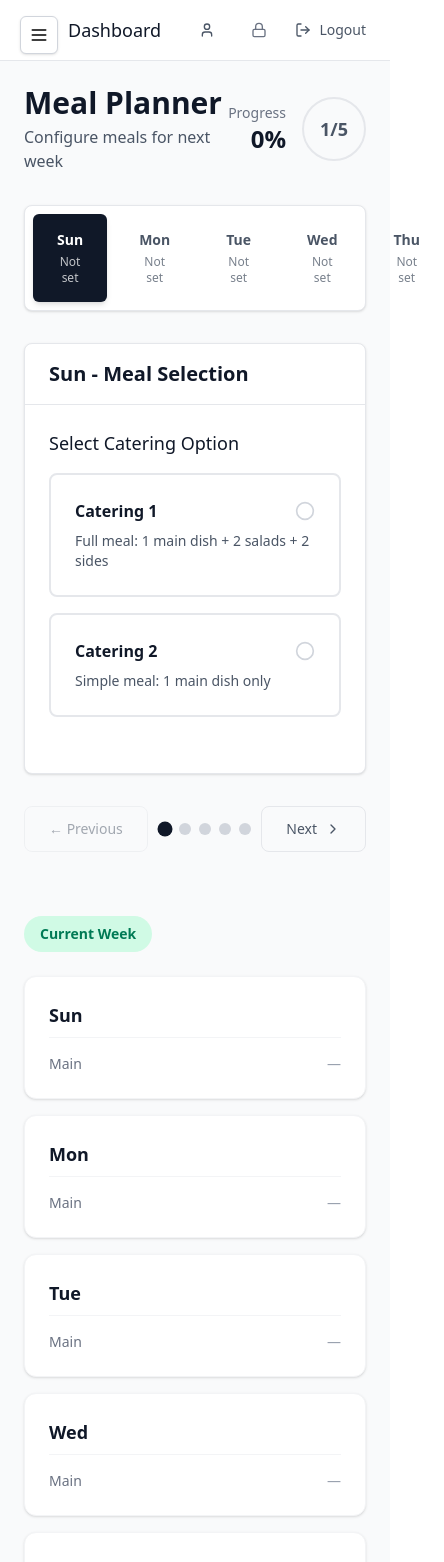
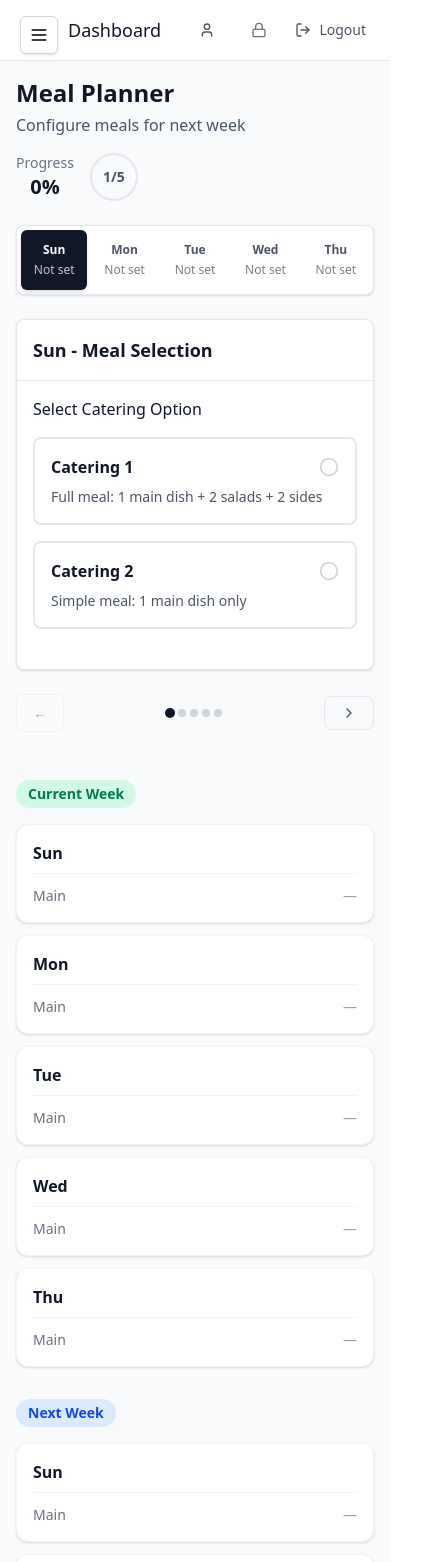
Before and after one commit to helpdeskMegastoreAfek/PortalAppMS, a React (Vite) app in the folder my-app/: page /meal in a window 390 px wide. Shown: the top 1562 px of the page, 444 px wide, since content can reach past the window. Built offline with nearby package versions, Linux system fonts and the light colour scheme.

Commit message:
bug fix in  meal ordering and add admin meal page

```diff
--- a/my-app/src/apps/MealOrdering.jsx
+++ b/my-app/src/apps/MealOrdering.jsx
@@ -1,7 +1,6 @@
 "use client";
-
 import { useState, useEffect } from "react";
-import { Check, ChevronRight, Circle } from "lucide-react";
+import { Check, ChevronRight, Circle, Menu, X } from "lucide-react";
 import Header from "../components/Header";
 import Sidebar from "../components/Sidebar";
 import toast, { Toaster } from "react-hot-toast";
@@ -33,26 +32,6 @@ function getWeekId(date = new Date()) {
   return `${d.getFullYear()}-W${week}`;
 }
 
-// Toast notification component
-const Toast = ({ message, type, onClose }) => (
-  <div
-    className={`fixed top-4 right-4 z-50 p-4 rounded-lg shadow-lg ${
-      type === "success"
-        ? "bg-green-500 text-white"
-        : type === "error"
-        ? "bg-red-500 text-white"
-        : "bg-blue-500 text-white"
-    }`}
-  >
-    <div className="flex items-center justify-between">
-      <span>{message}</span>
-      <button onClick={onClose} className="ml-4 text-white hover:text-gray-200">
-        ×
-      </button>
-    </div>
-  </div>
-);
-
 export default function MealOrderingForm() {
   const [meals, setMeals] = useState(
     days.map((day) => ({
@@ -80,6 +59,7 @@ export default function MealOrderingForm() {
 
   const user = JSON.parse(localStorage.getItem("user"));
   const userId = user?._id;
+
   const handleChange = (day, field, value) => {
     if (!allowEdit) return;
 
@@ -161,12 +141,12 @@ export default function MealOrderingForm() {
           meals.map((meal) => [meal.day, { ...meal, week: nextWeekId }])
         ),
       }));
+      setShow(false);
     } catch (err) {
       toast.error("Server error: " + err.message);
     }
   };
 
-  //   console.log("userId:", userId);
   useEffect(() => {
     const userObj = JSON.parse(localStorage.getItem("user"));
     const userId = userObj?._id;
@@ -176,12 +156,10 @@ export default function MealOrderingForm() {
       try {
         const res = await fetch(`http://localhost:5000/api/meals/${userId}`);
         const data = await res.json();
-
         const structured = {};
 
         data.forEach((entry) => {
           const weekId = entry.week || entry.weekId;
-
           if (entry.meals && Array.isArray(entry.meals)) {
             entry.meals.forEach((meal) => {
               if (!structured[weekId]) structured[weekId] = {};
@@ -202,72 +180,55 @@ export default function MealOrderingForm() {
     fetchOrders();
   }, []);
 
-  if (!show)
-    return (
-      <div className="min-h-screen bg-gray-50 flex items-center justify-center">
-        <div className="bg-white border border-gray-200 p-8 max-w-sm text-center rounded-lg shadow-sm">
-          <div className="w-12 h-12 bg-green-500 rounded-full flex items-center justify-center mx-auto mb-4">
-            <Check className="w-6 h-6 text-white" />
-          </div>
-          <h2 className="text-xl font-medium text-gray-900 mb-2">Complete</h2>
-          <p className="text-gray-600 mb-6">Weekly meal plan submitted</p>
-          <button
-            onClick={() => setShow(true)}
-            className="w-full py-2 bg-gray-900 text-white text-sm hover:bg-gray-800 transition-colors rounded"
-          >
-            New Plan
-          </button>
-        </div>
-      </div>
-    );
-
   return (
     <div className="min-h-screen bg-gray-50">
       <Header user={user} />
       <Sidebar user={user} />
       <Toaster position="top-center" />
 
-      <div className="max-w-6xl mx-auto p-6">
+      <div className="max-w-6xl mx-auto p-4 sm:p-6 lg:ml-64">
         {/* Header */}
-        <div className="flex items-center justify-between mb-8">
+        <div className="flex flex-col sm:flex-row sm:items-center sm:justify-between mb-6 sm:mb-8 gap-4">
           <div>
-            <h1 className="text-3xl font-bold text-gray-900">Meal Planner</h1>
+            <h1 className="text-2xl sm:text-3xl font-bold text-gray-900">
+              Meal Planner
+            </h1>
             <p className="text-gray-600 mt-1">Configure meals for next week</p>
           </div>
           <div className="flex items-center gap-4">
-            <div className="text-right">
+            <div className="text-center sm:text-right">
               <div className="text-sm text-gray-500">Progress</div>
-              <div className="text-2xl font-bold text-gray-900">
+              <div className="text-xl sm:text-2xl font-bold text-gray-900">
                 {getProgress()}%
               </div>
             </div>
-            <div className="w-16 h-16 border-2 border-gray-200 rounded-full flex items-center justify-center">
-              <div className="text-lg font-bold text-gray-600">
+            <div className="w-12 h-12 sm:w-16 sm:h-16 border-2 border-gray-200 rounded-full flex items-center justify-center">
+              <div className="text-sm sm:text-lg font-bold text-gray-600">
                 {activeDay + 1}/5
               </div>
             </div>
           </div>
         </div>
-
-        {/* Day Navigation */}
-        <div className="flex gap-2 mb-8 bg-white border border-gray-200 p-2 rounded-lg shadow-sm">
+        {/* Day Navigation - Mobile Scrollable */}
+        <div className="mb-6 sm:mb-8">
+          <div className="flex gap-1 sm:gap-2 bg-white border border-gray-200 p-1 sm:p-2 rounded-lg shadow-sm overflow-x-auto">
             {days.map((day, index) => {
               const isComplete = isDayComplete(meals[index]);
               return (
                 <button
                   key={day}
                   onClick={() => setActiveDay(index)}
-                className={`flex-1 py-4 px-6 text-sm font-medium transition-all relative rounded-md ${
+                  className={`flex-shrink-0 min-w-0 flex-1 py-3 sm:py-4 px-3 sm:px-6 text-xs sm:text-sm font-medium transition-all relative rounded-md ${
                     activeDay === index
                       ? "bg-gray-900 text-white shadow-md"
                       : "text-gray-600 hover:text-gray-900 hover:bg-gray-50"
                   }`}
                 >
                   {isComplete && (
-                  <div className="absolute top-2 right-2 w-3 h-3 bg-green-500 rounded-full border-2 border-white"></div>
+                    <div className="absolute top-1 sm:top-2 right-1 sm:right-2 w-2 h-2 sm:w-3 sm:h-3 bg-green-500 rounded-full border-2 border-white"></div>
                   )}
                   <div className="font-semibold">{day}</div>
-                <div className="text-xs opacity-75 mt-1">
+                  <div className="text-xs opacity-75 mt-1 truncate">
                     {meals[index].catering
                       ? `Catering ${meals[index].catering}`
                       : "Not set"}
@@ -276,27 +237,27 @@ export default function MealOrderingForm() {
               );
             })}
           </div>
-
+        </div>
         {/* Main Form */}
         <div className="bg-white border border-gray-200 rounded-lg shadow-sm">
-          <div className="border-b border-gray-200 px-6 py-4">
-            <h2 className="text-xl font-semibold text-gray-900">
+          <div className="border-b border-gray-200 px-4 sm:px-6 py-4">
+            <h2 className="text-lg sm:text-xl font-semibold text-gray-900">
               {days[activeDay]} - Meal Selection
             </h2>
           </div>
 
-          <div className="p-6">
+          <div className="p-4 sm:p-6">
             {/* Catering Selection */}
-            <div className="mb-8">
-              <h3 className="text-lg font-medium text-gray-900 mb-4">
+            <div className="mb-6 sm:mb-8">
+              <h3 className="text-base sm:text-lg font-medium text-gray-900 mb-4">
                 Select Catering Option
               </h3>
-              <div className="grid grid-cols-1 md:grid-cols-2 gap-4">
+              <div className="grid grid-cols-1 gap-4">
                 <button
                   onClick={() =>
                     handleChange(meals[activeDay].day, "catering", "1")
                   }
-                  className={`p-6 border-2 rounded-lg text-left transition-all ${
+                  className={`p-4 sm:p-6 border-2 rounded-lg text-left transition-all ${
                     meals[activeDay].catering === "1"
                       ? "border-gray-900 bg-gray-50"
                       : "border-gray-200 hover:border-gray-300 hover:bg-gray-50"
@@ -319,7 +280,7 @@ export default function MealOrderingForm() {
                   onClick={() =>
                     handleChange(meals[activeDay].day, "catering", "2")
                   }
-                  className={`p-6 border-2 rounded-lg text-left transition-all ${
+                  className={`p-4 sm:p-6 border-2 rounded-lg text-left transition-all ${
                     meals[activeDay].catering === "2"
                       ? "border-gray-900 bg-gray-50"
                       : "border-gray-200 hover:border-gray-300 hover:bg-gray-50"
@@ -341,13 +302,14 @@ export default function MealOrderingForm() {
             </div>
 
             {/* Meal Selection */}
+
             {meals[activeDay].catering && (
-              <div className="space-y-8">
-                <h3 className="text-lg font-medium text-gray-900">
+              <div className="space-y-6 sm:space-y-8">
+                <h3 className="text-base sm:text-lg font-medium text-gray-900">
                   Select Your Meals
                 </h3>
-
-                <div className="grid grid-cols-1 lg:grid-cols-2 gap-8">
+                {show && (
+                  <div className="space-y-6 sm:space-y-8">
                     {categories.map((category) => {
                       // Show all categories for catering 1, only main for catering 2
                       if (
@@ -358,7 +320,10 @@ export default function MealOrderingForm() {
                       }
 
                       return (
-                      <div key={category.key} className="space-y-4">
+                        <div
+                          key={category.key}
+                          className="space-y-3 sm:space-y-4"
+                        >
                           <div className="flex items-center justify-between">
                             <label className="text-sm font-semibold text-gray-700 uppercase tracking-wide">
                               {category.label}
@@ -384,7 +349,7 @@ export default function MealOrderingForm() {
                                       option
                                     )
                                   }
-                                className={`w-full flex items-center justify-between p-4 border-2 rounded-lg text-left text-sm transition-all ${
+                                  className={`w-full flex items-center justify-between p-3 sm:p-4 border-2 rounded-lg text-left text-sm transition-all ${
                                     isSelected
                                       ? "border-gray-900 bg-gray-50 shadow-sm"
                                       : "border-gray-200 hover:border-gray-300 hover:bg-gray-50"
@@ -401,9 +366,9 @@ export default function MealOrderingForm() {
                                   </span>
                                   <div className="flex items-center gap-2">
                                     {isSelected ? (
-                                    <Check className="w-5 h-5 text-gray-900" />
+                                      <Check className="w-4 h-4 sm:w-5 sm:h-5 text-gray-900" />
                                     ) : (
-                                    <Circle className="w-5 h-5 text-gray-300" />
+                                      <Circle className="w-4 h-4 sm:w-5 sm:h-5 text-gray-300" />
                                     )}
                                   </div>
                                 </button>
@@ -414,26 +379,27 @@ export default function MealOrderingForm() {
                       );
                     })}
                   </div>
+                )}
               </div>
             )}
           </div>
         </div>
 
         {/* Navigation */}
-        <div className="flex justify-between items-center mt-8">
+        <div className="flex justify-between items-center mt-6 sm:mt-8 gap-4">
           <button
             onClick={() => setActiveDay(Math.max(0, activeDay - 1))}
             disabled={activeDay === 0}
-            className="flex items-center gap-2 px-6 py-3 text-sm font-medium text-gray-600 hover:text-gray-900 disabled:opacity-50 disabled:cursor-not-allowed transition-colors rounded-lg border border-gray-200 hover:bg-gray-50"
+            className="flex items-center gap-2 px-4 sm:px-6 py-2 sm:py-3 text-sm font-medium text-gray-600 hover:text-gray-900 disabled:opacity-50 disabled:cursor-not-allowed transition-colors rounded-lg border border-gray-200 hover:bg-gray-50"
           >
-            ← Previous
+            ← <span className="hidden sm:inline">Previous</span>
           </button>
 
-          <div className="flex gap-2">
+          <div className="flex gap-1 sm:gap-2">
             {days.map((_, index) => (
               <div
                 key={index}
-                className={`w-3 h-3 rounded-full transition-all ${
+                className={`w-2 h-2 sm:w-3 sm:h-3 rounded-full transition-all ${
                   index === activeDay ? "bg-gray-900 scale-125" : "bg-gray-300"
                 }`}
               />
@@ -443,39 +409,41 @@ export default function MealOrderingForm() {
           {activeDay < days.length - 1 ? (
             <button
               onClick={() => setActiveDay(activeDay + 1)}
-              className="flex items-center gap-2 px-6 py-3 text-sm font-medium text-gray-600 hover:text-gray-900 transition-colors rounded-lg border border-gray-200 hover:bg-gray-50"
+              className="flex items-center gap-2 px-4 sm:px-6 py-2 sm:py-3 text-sm font-medium text-gray-600 hover:text-gray-900 transition-colors rounded-lg border border-gray-200 hover:bg-gray-50"
             >
-              Next <ChevronRight className="w-4 h-4" />
+              <span className="hidden sm:inline">Next</span>{" "}
+              <ChevronRight className="w-4 h-4" />
             </button>
           ) : (
             <button
               onClick={handleSubmit}
               disabled={!allowEdit || getProgress() !== 100}
-              className="flex items-center gap-2 px-8 py-3 bg-gray-900 text-white text-sm font-medium hover:bg-gray-800 transition-colors disabled:opacity-50 disabled:cursor-not-allowed rounded-lg shadow-sm"
+              className="flex items-center gap-2 px-4 sm:px-8 py-2 sm:py-3 bg-gray-900 text-white text-sm font-medium hover:bg-gray-800 transition-colors disabled:opacity-50 disabled:cursor-not-allowed rounded-lg shadow-sm"
             >
-              Submit All <ChevronRight className="w-4 h-4" />
+              <span className="hidden sm:inline">Submit All</span>
+              <span className="sm:hidden">Submit</span>
+              <ChevronRight className="w-4 h-4" />
             </button>
           )}
         </div>
-
         {/* Orders Overview */}
-        <div className="mt-16 space-y-12">
+        <div className="mt-12 sm:mt-16 space-y-8 sm:space-y-12">
           {/* Current Week */}
           <div>
-            <div className="flex items-center gap-3 mb-6">
-              <span className="px-4 py-2 bg-emerald-100 text-emerald-700 text-sm font-semibold rounded-full">
+            <div className="flex items-center gap-3 mb-4 sm:mb-6">
+              <span className="px-3 sm:px-4 py-1 sm:py-2 bg-emerald-100 text-emerald-700 text-sm font-semibold rounded-full">
                 Current Week
               </span>
             </div>
-            <div className="grid grid-cols-1 md:grid-cols-2 lg:grid-cols-3 xl:grid-cols-5 gap-4">
+            <div className="grid grid-cols-1 sm:grid-cols-2 lg:grid-cols-3 xl:grid-cols-5 gap-3 sm:gap-4">
               {days.map((day) => {
                 const m = currentWeekMeals[day] || {};
                 return (
                   <div
                     key={day}
-                    className="bg-white rounded-xl shadow-sm border border-gray-100 p-6 hover:shadow-md transition-all duration-200"
+                    className="bg-white rounded-xl shadow-sm border border-gray-100 p-4 sm:p-6 hover:shadow-md transition-all duration-200"
                   >
-                    <h3 className="font-semibold text-gray-900 text-lg mb-4 pb-2 border-b border-gray-100">
+                    <h3 className="font-semibold text-gray-900 text-base sm:text-lg mb-3 sm:mb-4 pb-2 border-b border-gray-100">
                       {day}
                     </h3>
                     {m.catering && (
@@ -490,7 +458,7 @@ export default function MealOrderingForm() {
                         <span className="text-sm font-medium text-gray-500">
                           Main
                         </span>
-                        <span className="text-sm text-gray-900 font-medium">
+                        <span className="text-sm text-gray-900 font-medium truncate ml-2">
                           {m.main || <span className="text-gray-400">—</span>}
                         </span>
                       </div>
@@ -500,7 +468,7 @@ export default function MealOrderingForm() {
                             <span className="text-sm font-medium text-gray-500">
                               Salad 1
                             </span>
-                            <span className="text-sm text-gray-900 font-medium">
+                            <span className="text-sm text-gray-900 font-medium truncate ml-2">
                               {m.salad1 || (
                                 <span className="text-gray-400">—</span>
                               )}
@@ -510,7 +478,7 @@ export default function MealOrderingForm() {
                             <span className="text-sm font-medium text-gray-500">
                               Salad 2
                             </span>
-                            <span className="text-sm text-gray-900 font-medium">
+                            <span className="text-sm text-gray-900 font-medium truncate ml-2">
                               {m.salad2 || (
                                 <span className="text-gray-400">—</span>
                               )}
@@ -520,7 +488,7 @@ export default function MealOrderingForm() {
                             <span className="text-sm font-medium text-gray-500">
                               Side 1
                             </span>
-                            <span className="text-sm text-gray-900 font-medium">
+                            <span className="text-sm text-gray-900 font-medium truncate ml-2">
                               {m.side1 || (
                                 <span className="text-gray-400">—</span>
                               )}
@@ -530,7 +498,7 @@ export default function MealOrderingForm() {
                             <span className="text-sm font-medium text-gray-500">
                               Side 2
                             </span>
-                            <span className="text-sm text-gray-900 font-medium">
+                            <span className="text-sm text-gray-900 font-medium truncate ml-2">
                               {m.side2 || (
                                 <span className="text-gray-400">—</span>
                               )}
@@ -547,20 +515,20 @@ export default function MealOrderingForm() {
 
           {/* Next Week */}
           <div>
-            <div className="flex items-center gap-3 mb-6">
-              <span className="px-4 py-2 bg-blue-100 text-blue-700 text-sm font-semibold rounded-full">
+            <div className="flex items-center gap-3 mb-4 sm:mb-6">
+              <span className="px-3 sm:px-4 py-1 sm:py-2 bg-blue-100 text-blue-700 text-sm font-semibold rounded-full">
                 Next Week
               </span>
             </div>
-            <div className="grid grid-cols-1 md:grid-cols-2 lg:grid-cols-3 xl:grid-cols-5 gap-4">
+            <div className="grid grid-cols-1 sm:grid-cols-2 lg:grid-cols-3 xl:grid-cols-5 gap-3 sm:gap-4">
               {days.map((day) => {
                 const m = nextWeekMeals[day] || {};
                 return (
                   <div
                     key={day}
-                    className="bg-white rounded-xl shadow-sm border border-gray-100 p-6 hover:shadow-md transition-all duration-200"
+                    className="bg-white rounded-xl shadow-sm border border-gray-100 p-4 sm:p-6 hover:shadow-md transition-all duration-200"
                   >
-                    <h3 className="font-semibold text-gray-900 text-lg mb-4 pb-2 border-b border-gray-100">
+                    <h3 className="font-semibold text-gray-900 text-base sm:text-lg mb-3 sm:mb-4 pb-2 border-b border-gray-100">
                       {day}
                     </h3>
                     {m.catering && (
@@ -575,7 +543,7 @@ export default function MealOrderingForm() {
                         <span className="text-sm font-medium text-gray-500">
                           Main
                         </span>
-                        <span className="text-sm text-gray-900 font-medium">
+                        <span className="text-sm text-gray-900 font-medium truncate ml-2">
                           {m.main || <span className="text-gray-400">—</span>}
                         </span>
                       </div>
@@ -585,7 +553,7 @@ export default function MealOrderingForm() {
                             <span className="text-sm font-medium text-gray-500">
                               Salad 1
                             </span>
-                            <span className="text-sm text-gray-900 font-medium">
+                            <span className="text-sm text-gray-900 font-medium truncate ml-2">
                               {m.salad1 || (
                                 <span className="text-gray-400">—</span>
                               )}
@@ -595,7 +563,7 @@ export default function MealOrderingForm() {
                             <span className="text-sm font-medium text-gray-500">
                               Salad 2
                             </span>
-                            <span className="text-sm text-gray-900 font-medium">
+                            <span className="text-sm text-gray-900 font-medium truncate ml-2">
                               {m.salad2 || (
                                 <span className="text-gray-400">—</span>
                               )}
@@ -605,7 +573,7 @@ export default function MealOrderingForm() {
                             <span className="text-sm font-medium text-gray-500">
                               Side 1
                             </span>
-                            <span className="text-sm text-gray-900 font-medium">
+                            <span className="text-sm text-gray-900 font-medium truncate ml-2">
                               {m.side1 || (
                                 <span className="text-gray-400">—</span>
                               )}
@@ -615,7 +583,7 @@ export default function MealOrderingForm() {
                             <span className="text-sm font-medium text-gray-500">
                               Side 2
                             </span>
-                            <span className="text-sm text-gray-900 font-medium">
+                            <span className="text-sm text-gray-900 font-medium truncate ml-2">
                               {m.side2 || (
                                 <span className="text-gray-400">—</span>
                               )}
--- a/my-app/src/main.jsx
+++ b/my-app/src/main.jsx
@@ -8,8 +8,8 @@ import ITSupport from "./apps/ITSupport";
 import Service from "./apps/ServiceTickets";
 import Login from "./pages/Login";
 import AdminPanel from "./apps/AdminPanel";
-// import UserManager from "./components/UserManager";
 import AdminBoxInventory from "./apps/AdminBoxInventory";
+// import AdminMealOrdering from "./apps/AdminMealOrdering";
 
 import "./index.css";
 
@@ -25,6 +25,7 @@ ReactDOM.createRoot(document.getElementById("root")).render(
         <Route path="/service" element={<Service />} />
         <Route path="/adminBox" element={<AdminBoxInventory />} />
         <Route path="/admin" element={<AdminPanel />} />
+        {/* <Route path="/adminMeal" element={<AdminMealOrdering />} /> */}
       </Routes>
     </BrowserRouter>
   </React.StrictMode>
```
Also changed, not shown: my-app/src/apps/mainbord.jsx (+7 -0 lines), my-app/src/apps/AdminMealOrdering.jsx (added). Lines whose indentation alone changed are shown as unchanged.
